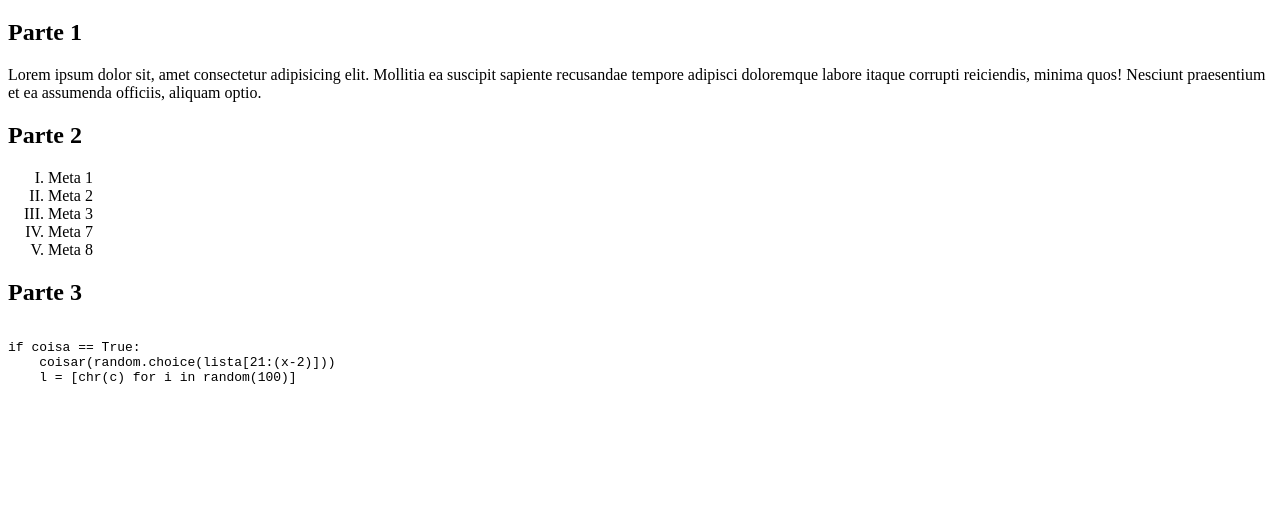
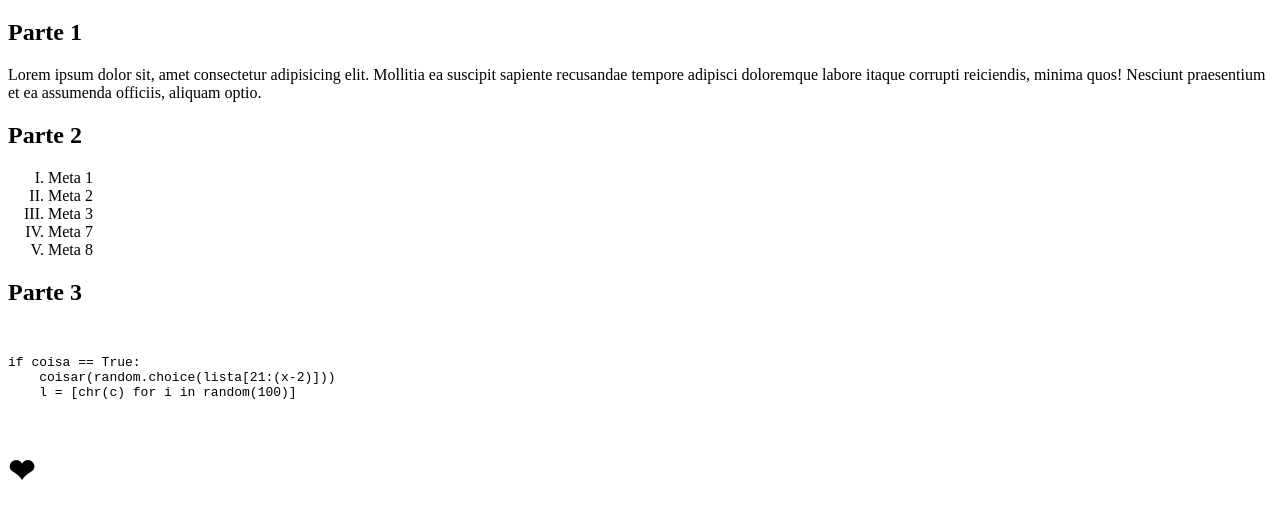
Before and after one commit to luizluizhenriqu/site, a plain HTML site: page index.html in a window 1280 px wide. Shown: the part 61-580 px from the top of the page. Drawn offline with Linux system fonts and the light colour scheme.

Commit message:
Alteração no arquivo index.html

```diff
--- a/index.html
+++ b/index.html
@@ -20,11 +20,13 @@
     <h2>Parte 3</h2>
     <pre>
         <code>
+
 if coisa == True:
     coisar(random.choice(lista[21:(x-2)]))
     l = [chr(c) for i in random(100)]
         </code>
     </pre>
+    <h1>❤</h1>
 
 
 </body>
```
